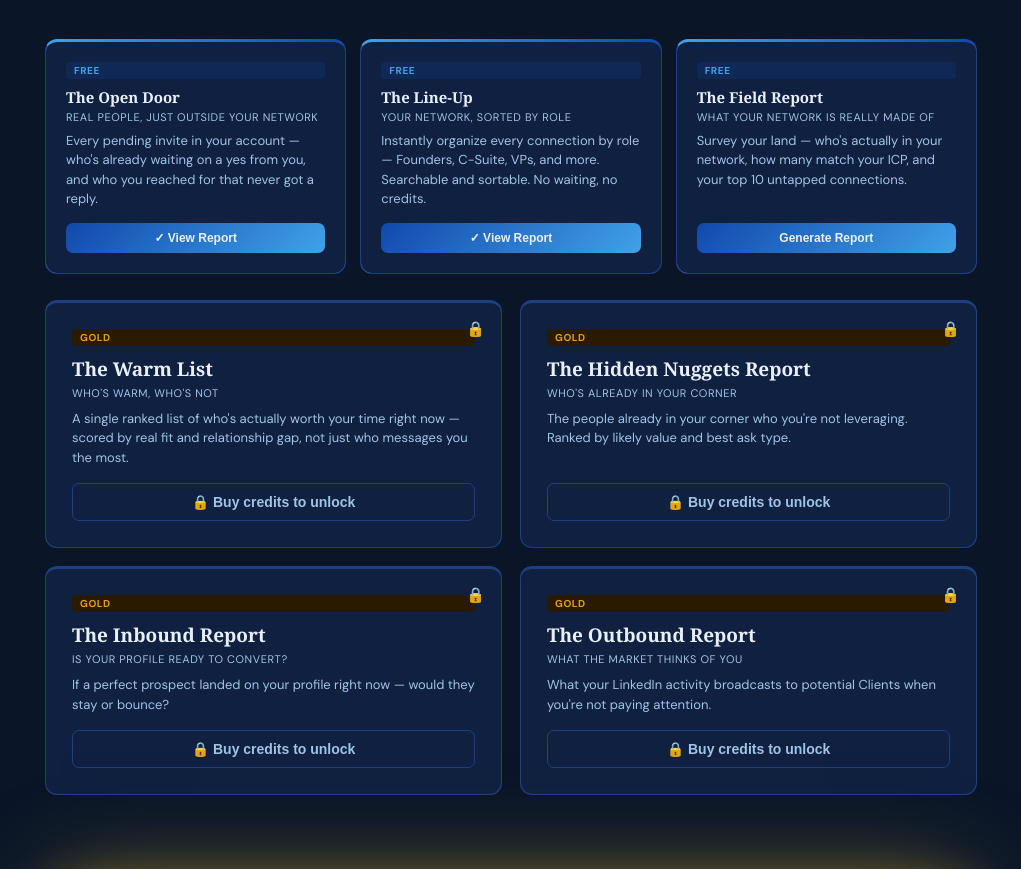
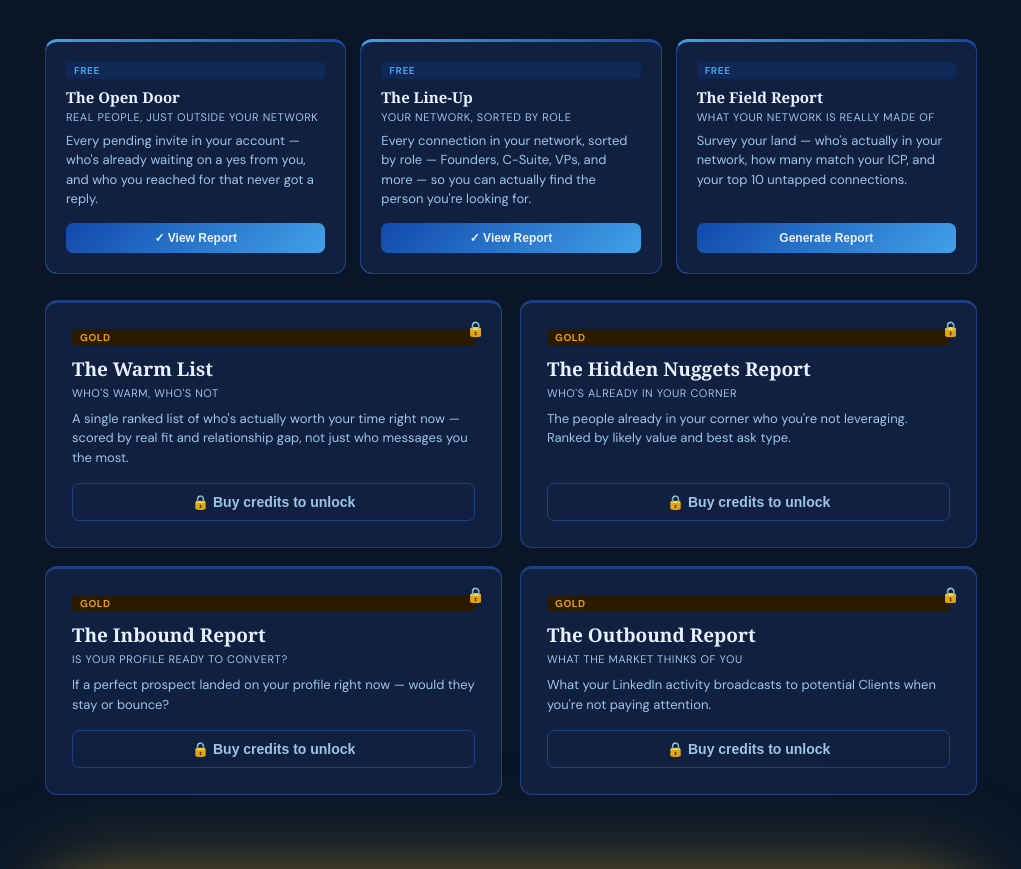
Before and after one commit to AnnaBizStrategist/nugget-bizdev-tool, a React (Vite) app: page / in a window 1280 px wide. Shown: the part 5025-5894 px from the top of the page, without its empty margins (129-1150 px from the left). Built offline with nearby package versions, Linux system fonts and the light colour scheme.

Commit message:
Update App.jsx

```diff
--- a/src/App.jsx
+++ b/src/App.jsx
@@ -35,7 +35,7 @@ const REPORTS = [
     name: "The Line-Up",
     tag: "FREE",
     subtitle: "Your network, sorted by role",
-    description: "Instantly organize every connection by role — Founders, C-Suite, VPs, and more. Searchable and sortable. No waiting, no credits.",
+    description: "Every connection in your network, sorted by role — Founders, C-Suite, VPs, and more — so you can actually find the person you're looking for.",
     files: ["Connections"],
     free: true,
     computed: true,
```
